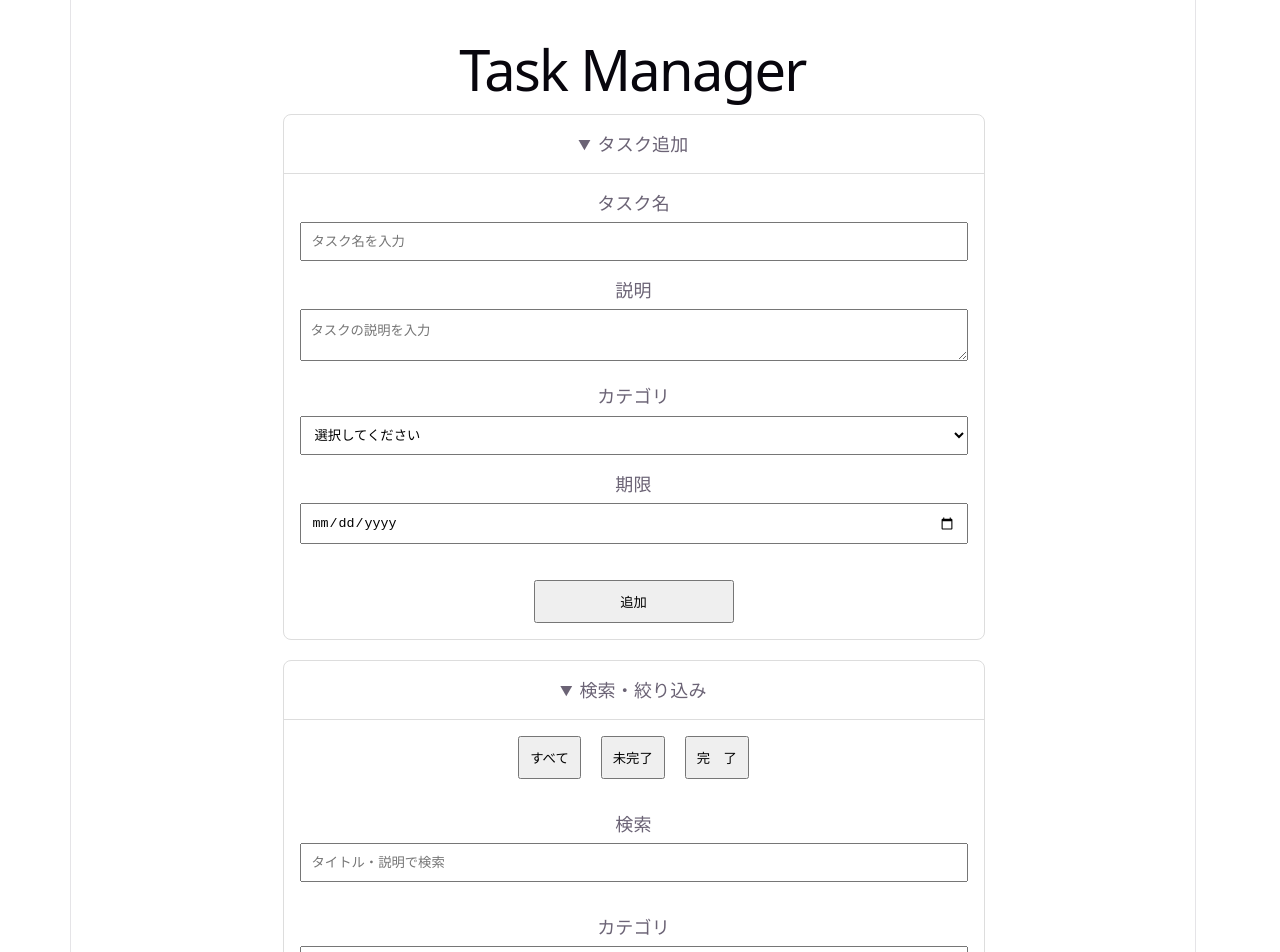
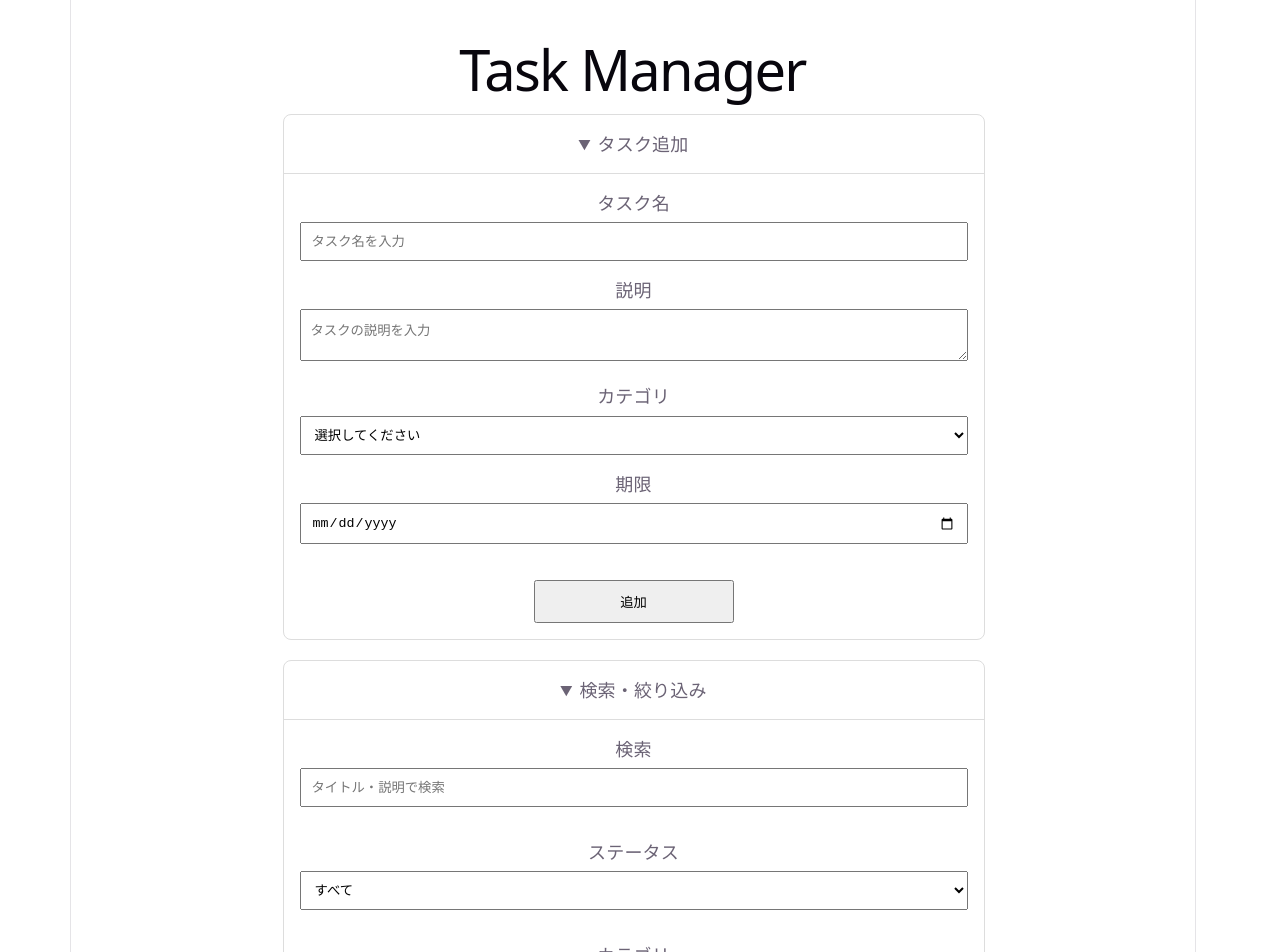
Before and after one commit to rs1599/task-manager, a React (Vite) app: page / in a window 1280 px wide. Shown: the top 952 px of the page. Built offline with nearby package versions, Linux system fonts and the light colour scheme.

Commit message:
edit layout

```diff
--- a/src/App.css
+++ b/src/App.css
@@ -69,10 +69,6 @@ button {
   margin: 3% auto 0 auto;
 }
 
-.filter-button {
-  margin: 0 3%;
-}
-
 .clear-button {
   width: 40%;
   max-width:200px;
@@ -120,7 +116,7 @@ button {
   cursor: pointer;
   font-size: 18px;
   font-weight: bold;
-  padding: 16px;
+  padding: 10px;
 }
 
 .task-description,
--- a/src/components/Filter.tsx
+++ b/src/components/Filter.tsx
@@ -30,20 +30,6 @@ function Filter({
 }: Props) {
     return (
         <>
-            <div className="filter-buttons">
-                <button onClick={() => setFilter("all")}>
-                    すべて
-                </button>
-
-                <button onClick={() => setFilter("active")} className="filter-button">
-                    未完了
-                </button>
-
-                <button onClick={() => setFilter("completed")}>
-                    完　了
-                </button>
-            </div>
-
             <div>
                 <label htmlFor="search">検索</label>
                 <input
@@ -53,6 +39,29 @@ function Filter({
                     value={searchText}
                     onChange={(e) => setSearchText(e.target.value)}
                 />
+            </div>
+
+            <div>
+                <label htmlFor="statusFilter">
+                    ステータス
+                </label>
+
+                <select
+                    id="statusFilter"
+                    value={filter}
+                    onChange={(e) =>
+                        setFilter(
+                            e.target.value as
+                            | "all"
+                            | "active"
+                            | "completed"
+                        )
+                    }
+                >
+                    <option value="all">すべて</option>
+                    <option value="active">未完了</option>
+                    <option value="completed">完了</option>
+                </select>
             </div>
 
             <div>
```
